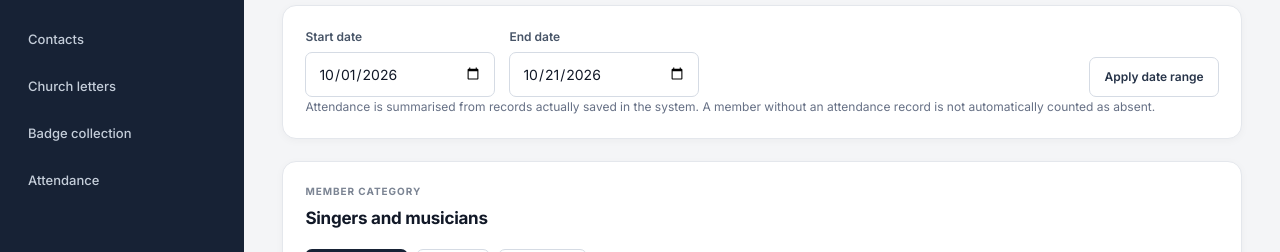
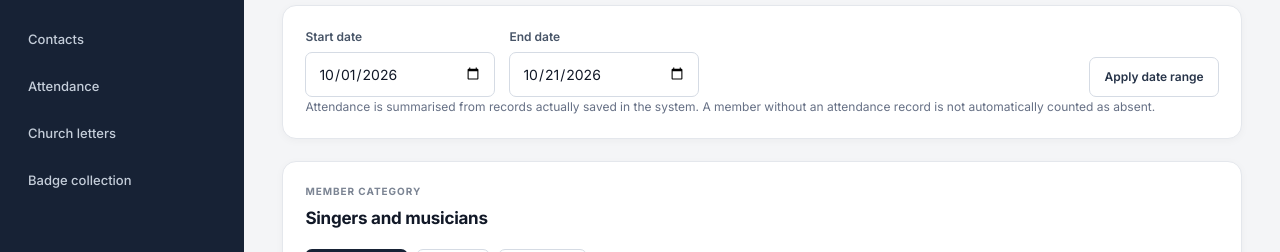
Before and after one commit to festivalofpraisechoir/fop, a Next.js app: page /reports in a window 1280 px wide. Shown: the part 140-392 px from the top of the page. Built offline with nearby package versions, Linux system fonts and the light colour scheme; no server answers; the database is empty.

Commit message:
Move attendance navigation directly below contacts

```diff
--- a/components/sidebar.tsx
+++ b/components/sidebar.tsx
@@ -8,9 +8,9 @@ import { createSupabaseClient } from '@/lib/supabase';
 const items = [
   { label: 'Dashboard', href: '/dashboard' },
   { label: 'Contacts', href: '/contacts' },
+  { label: 'Attendance', href: '/attendance' },
   { label: 'Church letters', href: '/letters' },
   { label: 'Badge collection', href: '/badges' },
-  { label: 'Attendance', href: '/attendance' },
   { label: 'Reports', href: '/reports', superAdmin: true },
   { label: 'Manage admins', href: '/admins', superAdmin: true },
 ];
```
